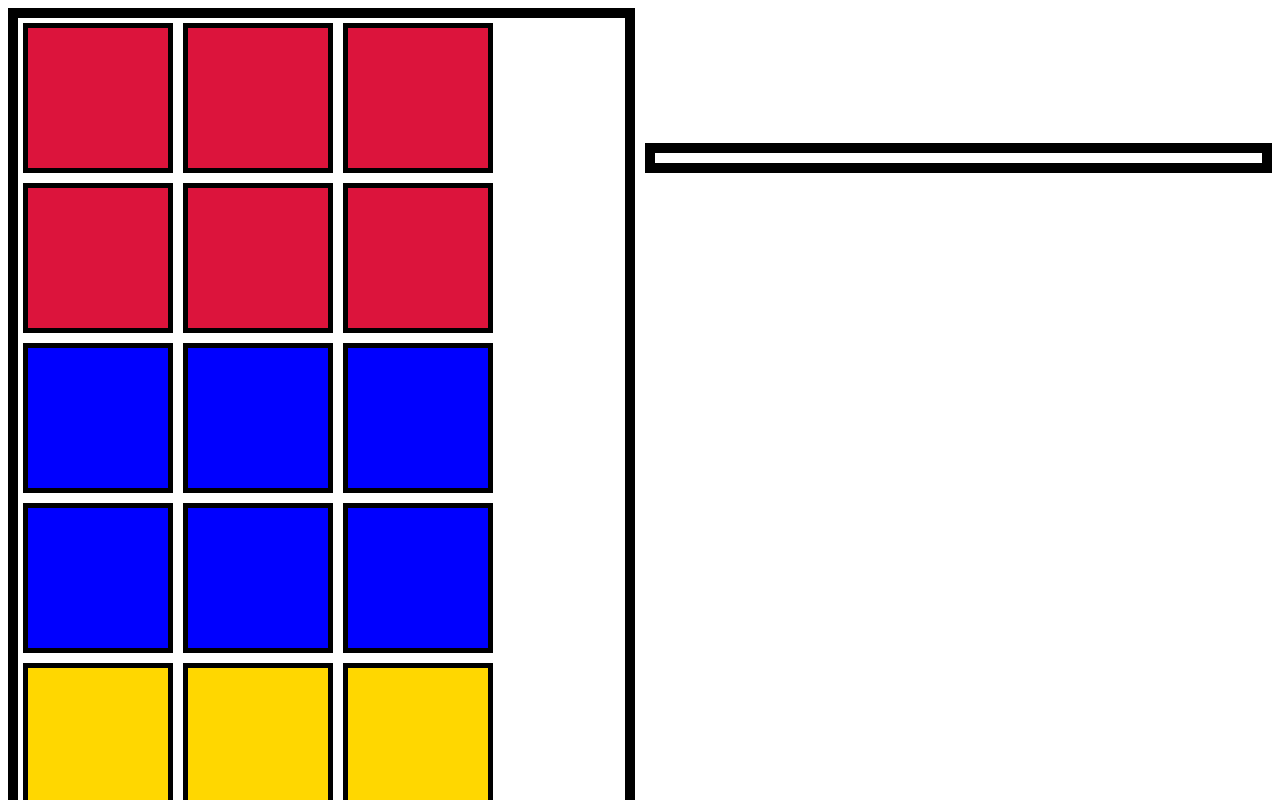
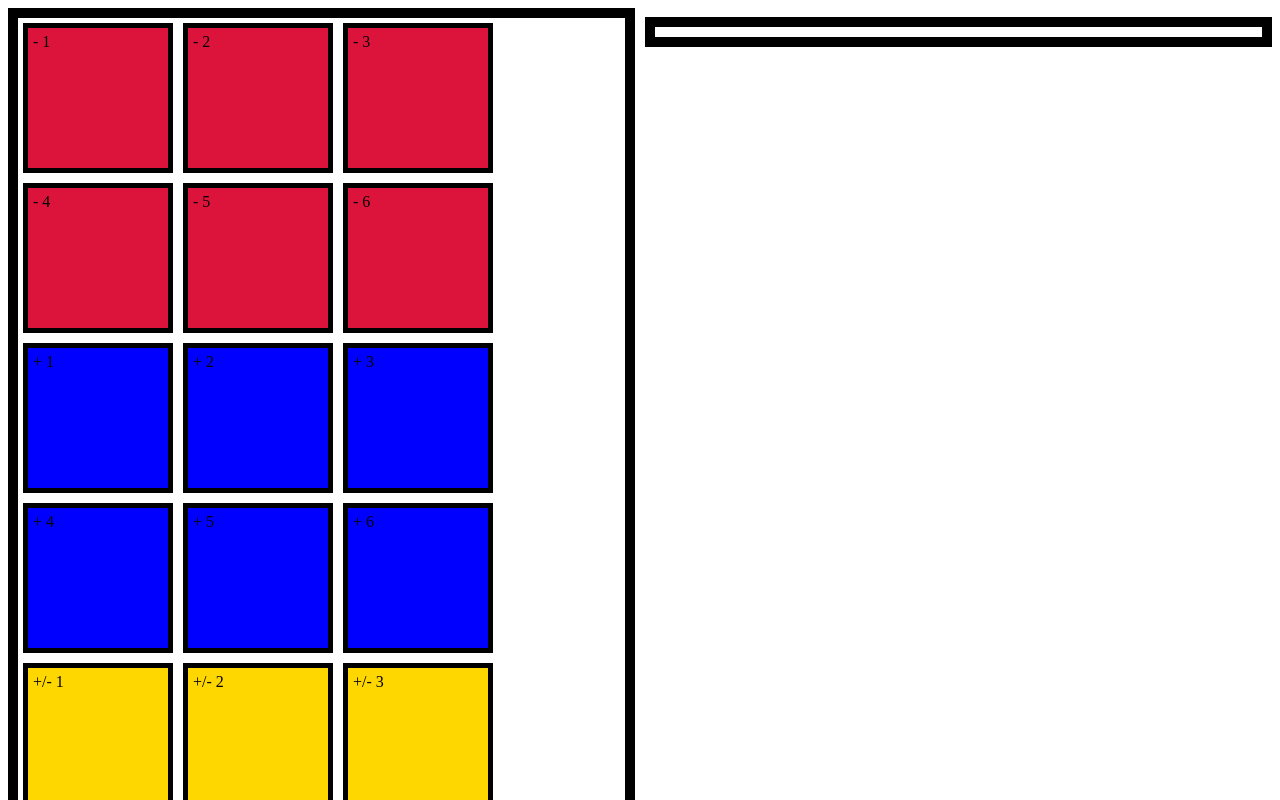
Before and after one commit to EclecticTaco/pazaak, a React (Create React App) app in the folder pazaak/: page / in a window 1280 px wide. Shown: the top 800 px of the page. Built offline with nearby package versions, Linux system fonts and the light colour scheme.

Commit message:
fixed typo

```diff
--- a/pazaak/src/Cards/Card.js
+++ b/pazaak/src/Cards/Card.js
@@ -47,7 +47,7 @@ function Card({card, handler}) {
             padding: '5px'
         },
     }
-    if (card.stle = 'isBotHand') {
+    if (card.style === 'isBotHand') {
         return (
             <div style={styles[card.style]} onClick={ handler ? () => {handler(card)} : () => {card.handler(card)}}>
             </div>
```
